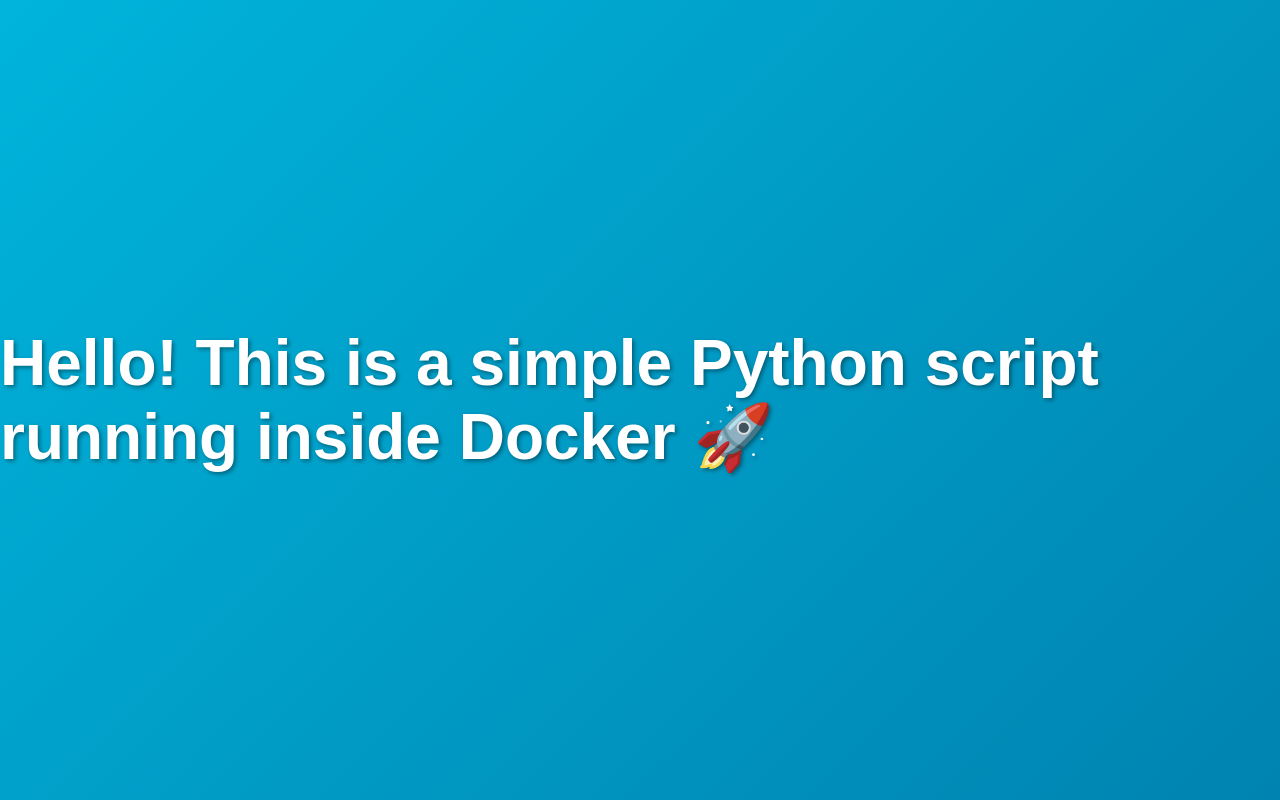
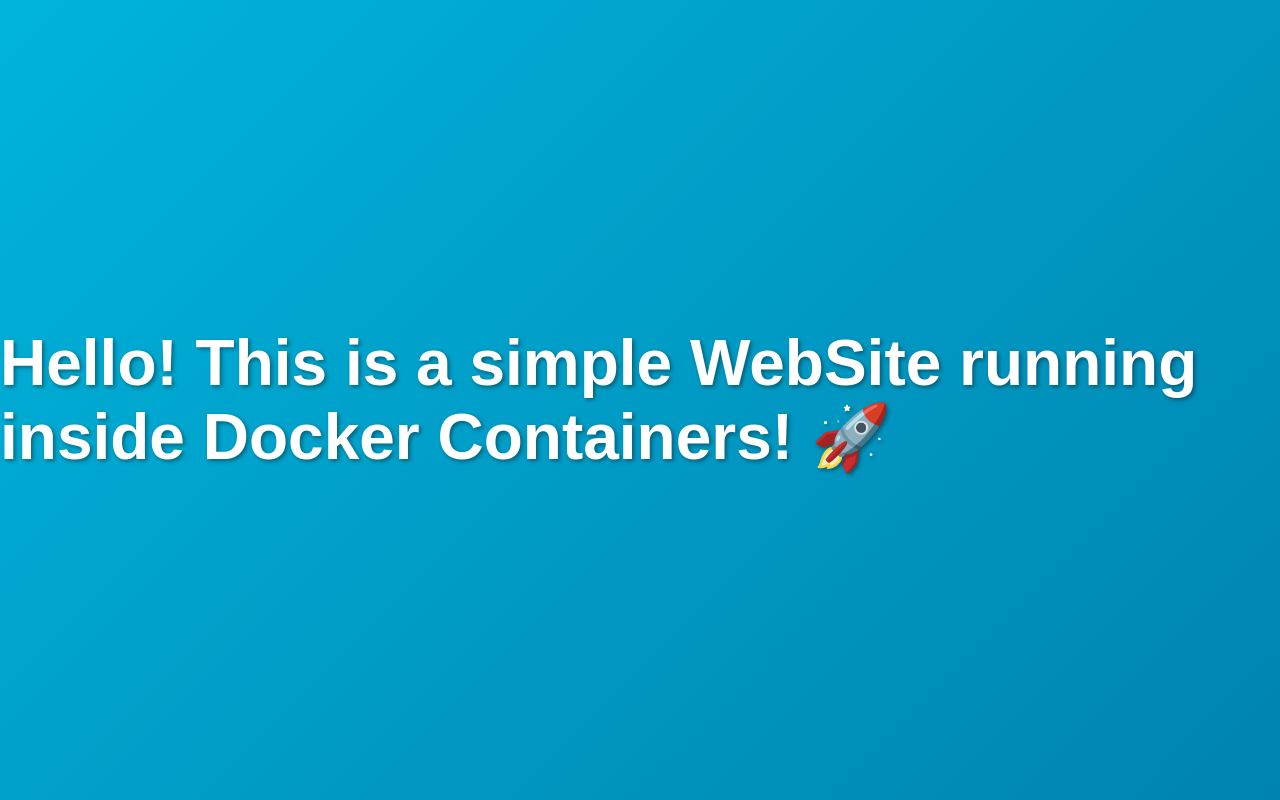
Before and after one commit to TechTitans-Academy/scripts, a plain HTML site: page index.html in a window 1280 px wide. Drawn offline with Linux system fonts and the light colour scheme.

Commit message:
Update index.html

```diff
--- a/index.html
+++ b/index.html
@@ -22,6 +22,6 @@
     </style>
 </head>
 <body>
-    <h1>Hello! This is a simple Python script running inside Docker 🚀</h1>
+    <h1>Hello! This is a simple WebSite running inside Docker Containers! 🚀</h1>
 </body>
 </html>
```
